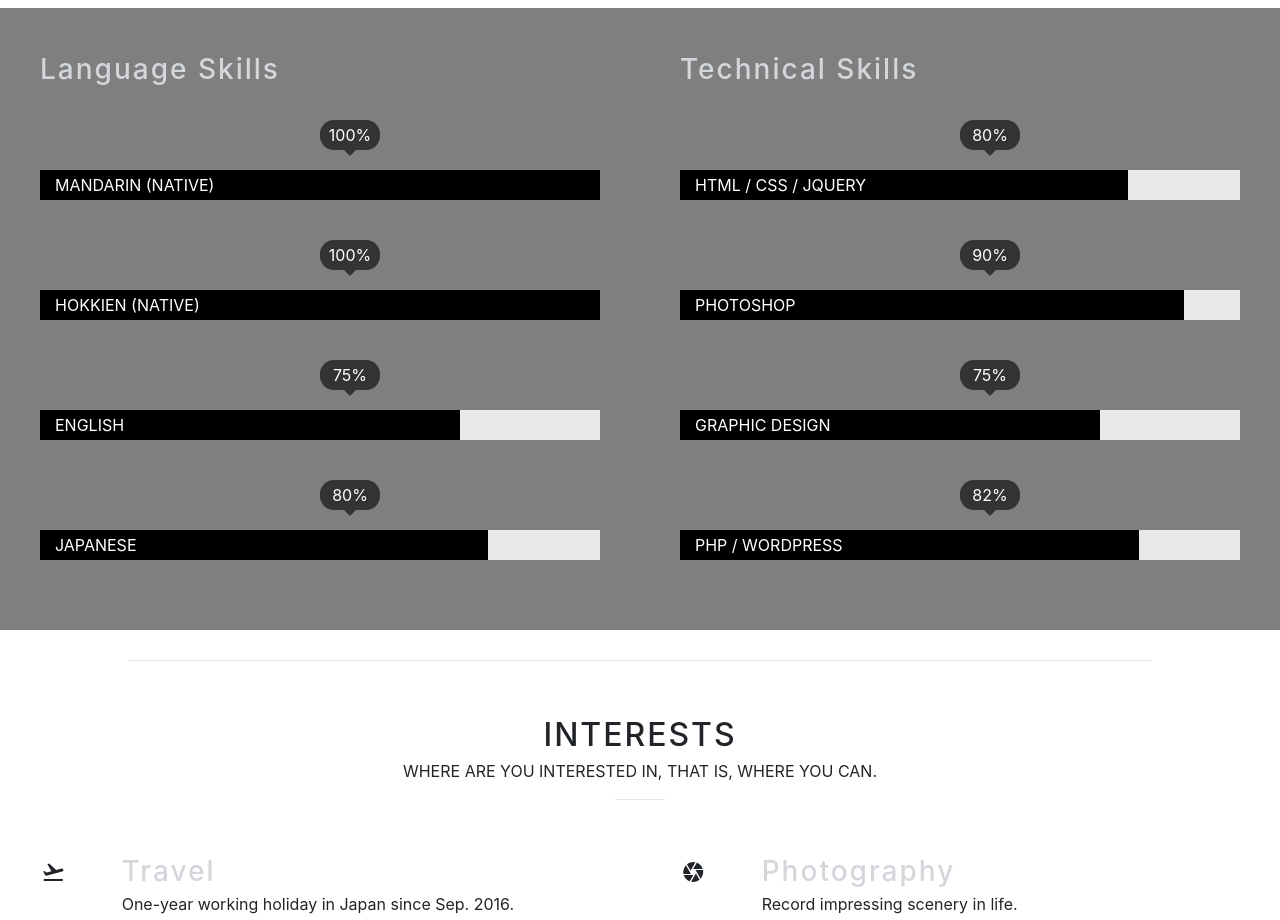
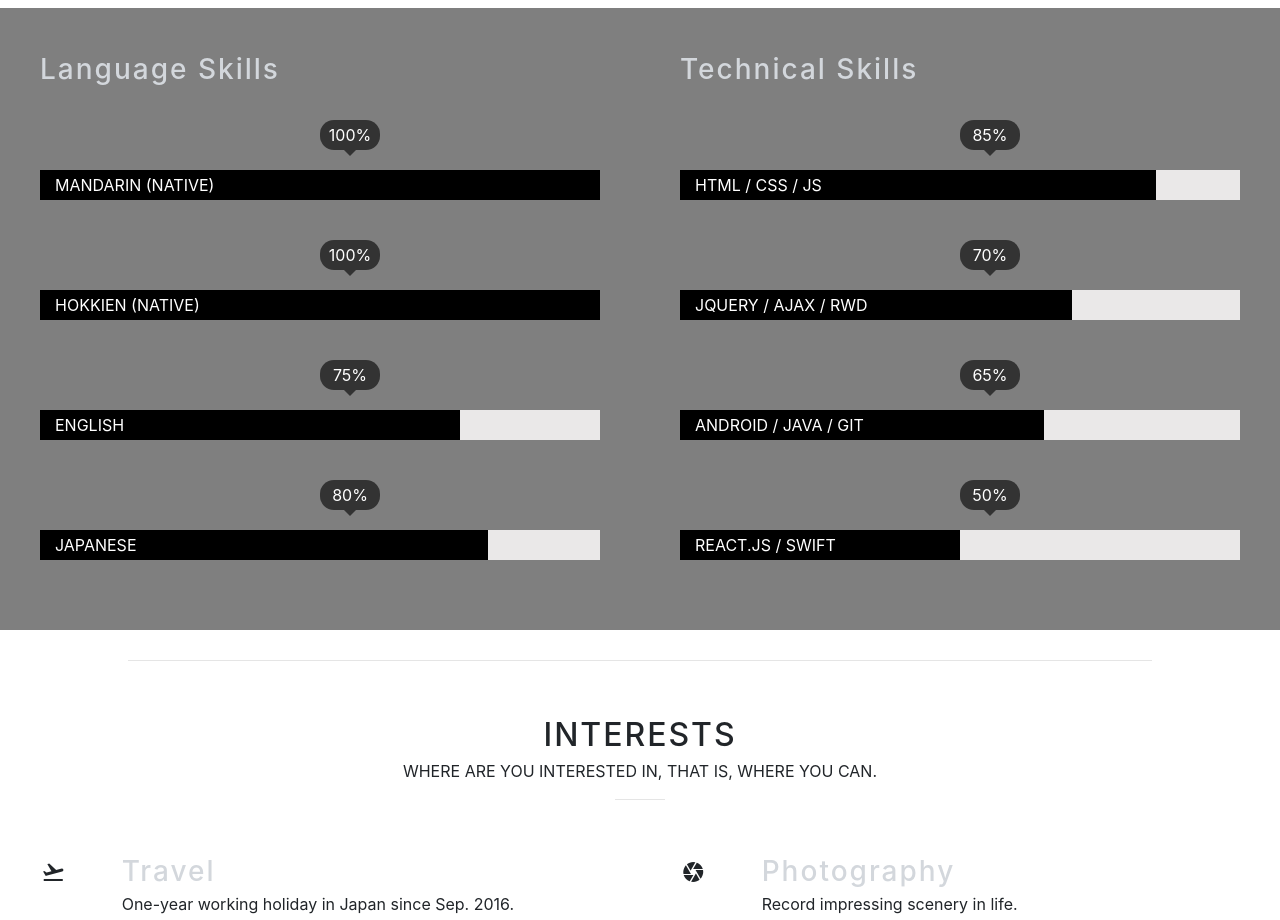
Before and after one commit to leokao0726/leokao0726.github.io, a plain HTML site: page index.html in a window 1280 px wide. Shown: the part 2260-3180 px from the top of the page. Drawn offline with Linux system fonts and the light colour scheme.

Commit message:
fix progress bar content

```diff
--- a/index.html
+++ b/index.html
@@ -215,24 +215,24 @@ recommend restaurants and attractions in Taipei for tourists mainly from Hong Ko
 					<h3 class="title">technical skills</h3>
 
 					<div class="progress-bar">
-						<div class="progress" style="width: 80%;">html / css / jquery</div>
+						<div class="progress" style="width: 85%;">html / css / js</div>
 					</div>
-					<div class="pin">80%</div>
+					<div class="pin">85%</div>
 
 					<div class="progress-bar">
-						<div class="progress" style="width: 90%;">photoshop</div>
+						<div class="progress" style="width: 70%;">jquery / ajax / rwd</div>
 					</div>
-					<div class="pin">90%</div>
+					<div class="pin">70%</div>
 
 					<div class="progress-bar">
-						<div class="progress" style="width: 75%;">graphic design</div>
+						<div class="progress" style="width: 65%;">android / java / git</div>
 					</div>
-					<div class="pin">75%</div>
+					<div class="pin">65%</div>
 
 					<div class="progress-bar">
-						<div class="progress" style="width: 82%;">php / wordpress</div>
+						<div class="progress" style="width: 50%;">react.js / swift</div>
 					</div>
-					<div class="pin">82%</div>
+					<div class="pin">50%</div>
 				</div><!-- .col-6 -->
 
 			</div>
```
